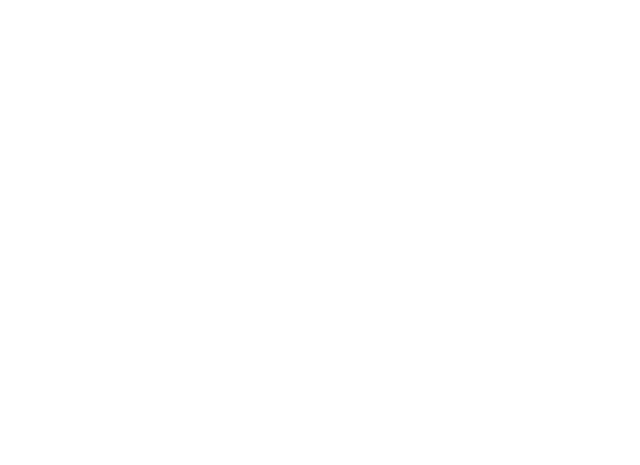
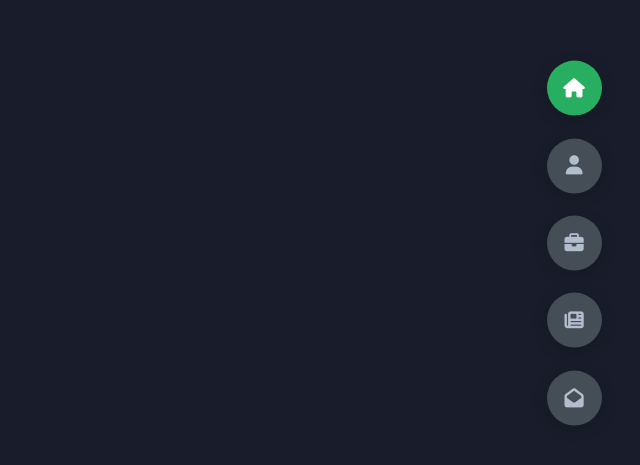
Before and after one commit to jhssilva/Portfolio, a React (Create React App) app in the folder app/: page / in a window 1280 px wide. Shown: the part 157-622 px from the top of the page, without its empty margins (640-1280 px from the left). Built offline with nearby package versions, Linux system fonts and the light colour scheme.

Commit message:
Structure of the Project on the way.

```diff
--- a/app/package.json
+++ b/app/package.json
@@ -3,12 +3,16 @@
   "version": "0.1.0",
   "private": true,
   "dependencies": {
+    "@fortawesome/fontawesome-svg-core": "^6.1.1",
+    "@fortawesome/free-regular-svg-icons": "^6.1.1",
+    "@fortawesome/free-solid-svg-icons": "^6.1.1",
+    "@fortawesome/react-fontawesome": "^0.2.0",
     "@testing-library/jest-dom": "^5.16.4",
     "@testing-library/react": "^13.3.0",
     "@testing-library/user-event": "^13.5.0",
     "react": "^18.2.0",
     "react-dom": "^18.2.0",
-    "react-scripts": "5.0.1",
+    "react-scripts": "^5.0.1",
     "web-vitals": "^2.1.4"
   },
   "scripts": {
--- a/app/public/index.html
+++ b/app/public/index.html
@@ -5,6 +5,16 @@
     <meta name="viewport" content="width=device-width, initial-scale=1" />
     <meta name="theme-color" content="#000000" />
     <meta name="description" content="Hugo Silva Resume website" />
+    <link rel="preconnect" href="https://fonts.googleapis.com" />
+    <link rel="preconnect" href="https://fonts.gstatic.com" crossorigin />
+    <link
+      href="https://fonts.googleapis.com/css2?family=Poppins&display=swap"
+      rel="stylesheet"
+    />
+    <script
+      src="https://kit.fontawesome.com/d942f37ab3.js"
+      crossorigin="anonymous"
+    ></script>
     <title>Hugo Silva</title>
   </head>
   <body>
--- a/app/src/App.css
+++ b/app/src/App.css
@@ -0,0 +1,117 @@
+* {
+  margin: 0;
+  padding: 0;
+  box-sizing: border-box;
+  list-style: none;
+  --color-secundary: #27AE60;
+  --color-black: #000;
+  --color-white: #FFFFFF;
+  --color-grey-0: #f8f8f8;
+  --color-grey-1: #dbe1e8;
+  --color-grey-2: #b2becd;
+  --color-grey-3: #6c7983;
+  --color-grey-4: #454e56;
+  --color-grey-5: #2a2e35;
+  --color-grey-6: #12181b;
+  --br-sm-2: 14px;
+  --box-shadow-1: 0 3px 15px rgba(0, 0, 0, .2);
+  --color-primary: #191d2b;
+}
+
+body {
+  background-color: var(--color-primary);
+}
+
+a {
+  display: inline-block;
+  text-decoration: none;
+  color: inherit;
+  font-family: inherit;
+}
+
+header {
+  height: 100vh;
+  color: var(--color-white);
+  overflow: hidden;
+}
+
+section {
+  min-width: 100vh;
+  width: 100%;
+  position: absolute;
+  left: 0;
+  top: 0;
+  padding: 3rem 18rem;
+}
+
+.section {
+  transform: translateY(-100%) scale(0);
+  transition: all 0.4s ease-in-out;
+  background-color: var(--color-primary);
+}
+
+.sec1 {
+  display: none;
+  transform: translateY(0) scale(1);
+}
+
+.sec2 {
+  display: none;
+  transform: translateY(0) scale(1);
+}
+
+.sec3 {
+  display: none;
+  transform: translateY(0) scale(1);
+}
+
+.sec4 {
+  display: none;
+  transform: translateY(0) scale(1);
+}
+
+.sec5 {
+  display: none;
+  transform: translateY(0) scale(1);
+}
+
+.active {
+  display: block;
+}
+
+.controlls {
+  position: fixed;
+  z-index: 10;
+  top: 50%;
+  right: 3%;
+  display: flex;
+  flex-direction: column;
+  align-items: center;
+  justify-content: center;
+  transform: translateY(-50%);
+}
+.controlls .active-btn {
+  background-color: var(--color-secundary) !important;
+  transition: all 0.4s ease-in-out;
+}
+.controlls .active-btn i {
+  color: var(--color-white) !important;
+}
+.controlls .control {
+  padding: 1rem;
+  cursor: pointer;
+  background-color: var(--color-grey-4);
+  width: 55px;
+  height: 55px;
+  border-radius: 50%;
+  display: flex;
+  justify-content: center;
+  align-items: center;
+  margin: 0.7rem 0;
+  box-shadow: var(--box-shadow-1);
+}
+.controlls .control i {
+  font-size: 1.2rem;
+  color: var(--color-grey-2);
+  pointer-events: none;
+}/*# sourceMappingURL=App.css.map */
--- a/app/src/App.js
+++ /dev/null
@@ -1,7 +0,0 @@
-import "./App.css";
-
-function App() {
-  return <div className="App"></div>;
-}
-
-export default App;
--- /dev/null
+++ b/app/src/App.jsx
@@ -0,0 +1,109 @@
+import "./App.css";
+import React, { useState } from "react";
+
+function App() {
+  const [activeElementId, setActiveElementId] = useState(1);
+
+  const listControls = [
+    { id: 1, dataId: "home", icon: "fas fa-home" },
+    { id: 2, dataId: "about", icon: "fas fa-user" },
+    { id: 3, dataId: "portfolio", icon: "fas fa-briefcase" },
+    { id: 4, dataId: "blogs", icon: "fas fa-newspaper" },
+    { id: 5, dataId: "contact", icon: "fas fa-envelope-open" },
+  ];
+
+  const MainContent = () => {
+    return (
+      <div className="main-content">
+        <header
+          className={
+            "section sec1 header " +
+            (checkIfHasToDisplayCurrentSection(1) ? "active" : "")
+          }
+          id="home"
+        ></header>
+        <main>
+          <section
+            className={
+              "section sec2 about" +
+              (checkIfHasToDisplayCurrentSection(2) ? "active" : "")
+            }
+            id="about"
+          ></section>
+          <section
+            className={
+              "section sec3 portfolio" +
+              (checkIfHasToDisplayCurrentSection(3) ? "active" : "")
+            }
+            id="porfolio"
+          ></section>
+          <section
+            className={
+              "section sec4 blogs" +
+              (checkIfHasToDisplayCurrentSection(4) ? "active" : "")
+            }
+            id="blogs"
+          ></section>
+          <section
+            className={
+              "section sec5 contacts" +
+              (checkIfHasToDisplayCurrentSection(5) ? "active" : "")
+            }
+            id="contacts"
+          ></section>
+        </main>
+        <Controls />
+      </div>
+    );
+  };
+
+  const checkIfHasToDisplayCurrentSection = (id) => {
+    if (id === activeElementId) {
+      return true;
+    }
+    return false;
+  };
+
+  const Controls = () => {
+    return (
+      <div className="controlls">
+        {listControls.map((control) => {
+          const { id } = control;
+          return <Control key={id} control={control} />;
+        })}
+      </div>
+    );
+  };
+
+  const Control = (props) => {
+    const { control } = props;
+    const { id, dataId, icon } = control;
+
+    const divClass =
+      "control control-" + id + (activeElementId === id ? " active-btn" : "");
+
+    return (
+      <div
+        className={divClass}
+        data-id={dataId}
+        onClick={() => {
+          handleControlOnClick(id);
+        }}
+      >
+        <i className={icon}></i>
+      </div>
+    );
+  };
+
+  const handleControlOnClick = (id) => {
+    setActiveElementId(id);
+  };
+
+  return (
+    <div className="App">
+      <MainContent />
+    </div>
+  );
+}
+
+export default App;
--- /dev/null
+++ b/app/src/App.scss
@@ -0,0 +1,122 @@
+* {
+    margin: 0;
+    padding: 0;
+    box-sizing: border-box;
+    list-style: none;
+    --color-secundary: #27AE60;
+    --color-black: #000;
+    --color-white: #FFFFFF;
+    --color-grey-0: #f8f8f8;
+    --color-grey-1: #dbe1e8;
+    --color-grey-2: #b2becd;
+    --color-grey-3: #6c7983;
+    --color-grey-4: #454e56;
+    --color-grey-5: #2a2e35;
+    --color-grey-6: #12181b;
+    --br-sm-2: 14px;
+    --box-shadow-1: 0 3px 15px rgba(0, 0, 0, .2);
+    --color-primary: #191d2b;
+}
+
+
+body {
+    background-color: var(--color-primary);
+}
+
+a {
+    display: inline-block;
+    text-decoration: none;
+    color: inherit;
+    font-family: inherit;
+}
+
+header {
+    height: 100vh;
+    color: var(--color-white);
+    overflow: hidden;
+}
+
+section {
+    min-width: 100vh;
+    width: 100%;
+    position: absolute;
+    left: 0;
+    top: 0;
+    padding: 3rem 18rem;
+}
+
+.section {
+    transform: translateY(-100%) scale(0);
+    transition: all .4s ease-in-out;
+    background-color: var(--color-primary);
+}
+
+.sec1 {
+    display: none;
+    transform: translateY(0) scale(1);
+}
+
+.sec2 {
+    display: none;
+    transform: translateY(0) scale(1);
+}
+
+.sec3 {
+    display: none;
+    transform: translateY(0) scale(1);
+}
+
+.sec4 {
+    display: none;
+    transform: translateY(0) scale(1);
+}
+
+.sec5 {
+    display: none;
+    transform: translateY(0) scale(1);
+}
+
+.active {
+    display: block;
+}
+
+// Controls
+.controlls {
+    position: fixed;
+    z-index: 10;
+    top: 50%;
+    right: 3%;
+    display: flex;
+    flex-direction: column;
+    align-items: center;
+    justify-content: center;
+    transform: translateY(-50%);
+    .active-btn {
+            background-color: var(--color-secundary) !important;
+            transition: all .4s ease-in-out;
+
+            i {
+                color: var(--color-white) !important;
+            }
+        }
+    .control {
+        padding: 1rem;
+        cursor: pointer;
+        background-color: var(--color-grey-4);
+        width: 55px;
+        height: 55px;
+        border-radius: 50%;
+        display: flex;
+        justify-content: center;
+        align-items: center;
+        margin: .7rem 0;
+        box-shadow: var(--box-shadow-1);
+
+        i {
+            font-size: 1.2rem;
+            color: var(--color-grey-2);
+            pointer-events: none;
+
+        }
+     }
+}
```
Also changed, not shown: 2 other files (tests, documents, lock files or other folders).
